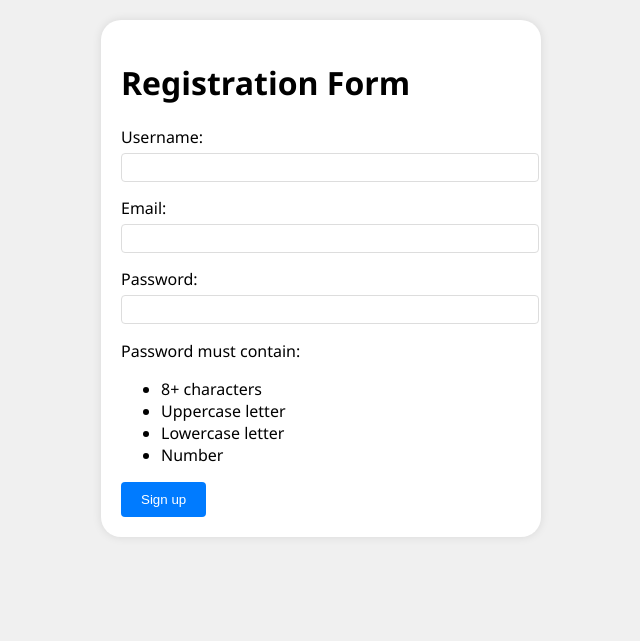
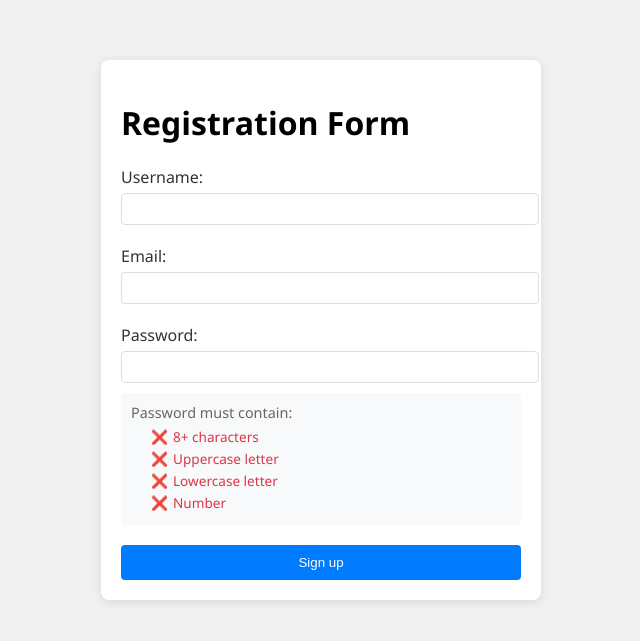
Before and after one commit to abok-cymk/flask-framework, a Flask app: page /register in a window 1280 px wide. Shown: the top 641 px of the page, without its empty margins (319-959 px from the left). Run offline with Flask 3, Linux system fonts and the light colour scheme.

Commit message:
added some js form validation

```diff
--- a/static/css/style.css
+++ b/static/css/style.css
@@ -7,20 +7,22 @@ body {
 
 .form-container {
     max-width: 400px;
-    margin: 0 auto;
+    margin: 40px auto;
     background-color: white;
-    padding: 20px 20px;
-    border-radius: 20px;
-    box-shadow: 0 0 10px rgba(0, 0, 0, 0.1);
+    padding: 20px;
+    border-radius: 8px;
+    box-shadow: 0 2px 10px rgba(0, 0, 0, 0.1);
 }
 
 .form-group {
-    margin-bottom: 15px;
+    margin-bottom: 20px;
 }
 
 label {
     display: block;
     margin-bottom: 5px;
+    color: #333;
+    font-weight: 500;
 }
 
 input {
@@ -28,9 +30,11 @@ input {
     padding: 6px 8px;
     border: 1px solid #ddd;
     border-radius: 4px;
+    font-size: 1rem;
 }
 
 .button {
+    width: 100%;
     background-color: #007bff;
     color: white;
     padding: 10px 20px;
@@ -38,6 +42,7 @@ input {
     border-radius: 4px;
     cursor: pointer;
     text-decoration: none;
+    transition: background-color 0.3s;
 }
 
 .button:is(:hover, :focus-visible) {
@@ -52,3 +57,57 @@ input {
     color: #155724;
     border-radius: 4px;
 }
+
+.error-container {
+    background-color: #fff3f3;
+    border-left: 4px solid #dc3545;
+    padding: 15px;
+    margin-bottom: 20px;
+    border-radius: 4px;
+}
+
+.error-heading {
+    color: #dc3545;
+    margin: 0 0 10px 0;
+    font-size: 1rem;
+}
+
+.error-message {
+    color: #dc3545;
+    margin: 5px 0;
+    font-size: 0.9rem;
+}
+
+.password-requirements {
+    margin-top: 10px;
+    padding: 10px;
+    background-color: #f8f9fa;
+    border-radius: 4px;
+}
+
+.password-requirements p {
+    margin: 0 0 5px 0;
+    color: #666;
+    font-size: 0.9rem;
+}
+
+.password-requirements ul {
+    margin: 0;
+    padding-left: 20px;
+    list-style: none;
+}
+
+.password-requirements li {
+    color: #dc3545;
+    font-size: 0.85rem;
+    margin: 3px 0;
+}
+
+.password-requirements li::before {
+    content: "❌";
+    margin-right: 5px;
+}
+
+.password-requirements li.valid {
+    color: #28a745;
+}
```
Also changed, not shown: static/js/script.js (+37 -1 lines).
